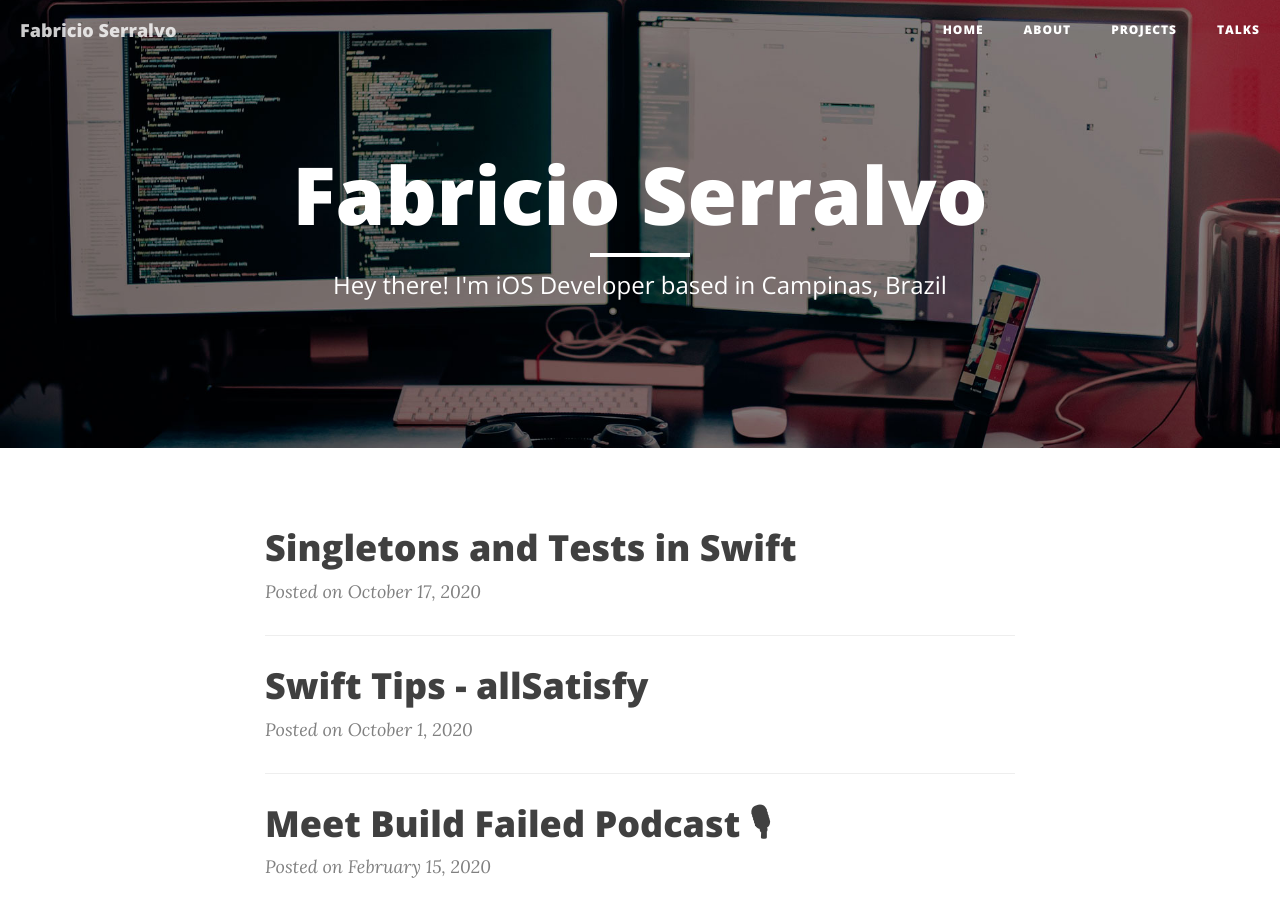
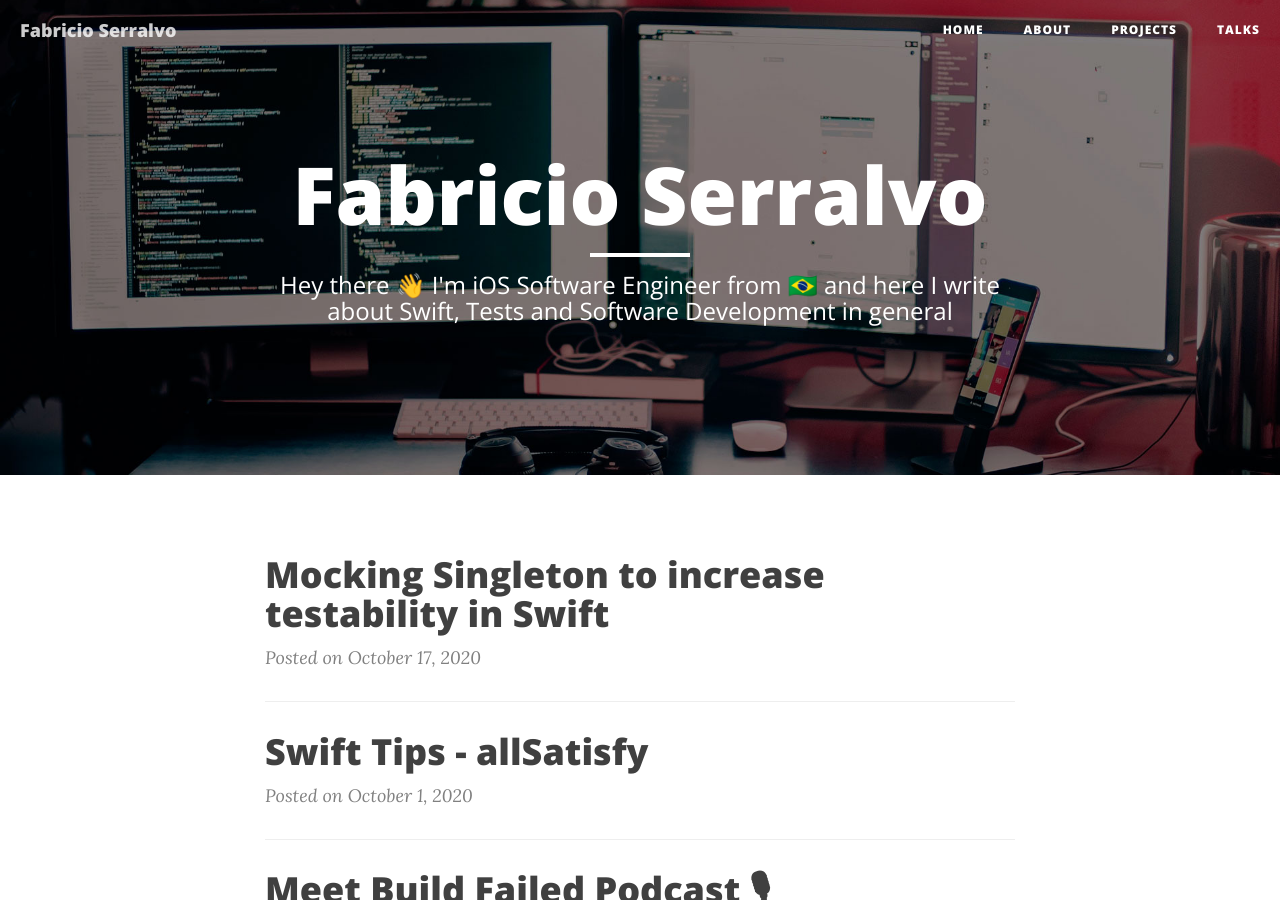
Before and after one commit to serralvo/serralvo.github.io, a Jekyll site: the page built from index.html, in a window 1280 px wide and 900 px high. Built offline with Jekyll 4.4.1, drawn with Linux system fonts in a browser that asks for light colours; nearby versions of some CDN libraries; the list of posts is cut into pages by our own code.

Commit message:
Updates posts, index and config

```diff
--- a/_config.yml
+++ b/_config.yml
@@ -3,7 +3,7 @@ title: Fabricio Serralvo
 header-img: img/home-bg.jpg
 email: fabricio.serralvo@gmail.com
 copyright_name: Fabricio Serralvo
-description: "iOS Developer based in Campinas, Brazil"
+description: "Hey there 👋 I'm iOS Software Engineer from 🇧🇷 and here I write about Swift, Tests and Software Development in general"
 baseurl: ""
 url: "http://serralvo.co"
 twitter_username: serralvo_
--- a/_posts/2020-10-01-swift-tips-all-satisfy.markdown
+++ b/_posts/2020-10-01-swift-tips-all-satisfy.markdown
@@ -4,9 +4,7 @@ title: Swift Tips - allSatisfy
 layout: post
 ---
 
-# Swift Tips: allSatisfy
-
-> Reading time: 3 minutes
+This article will take about 3 minutes to read.
 
 A few days ago, I faced the following issue: We have a method that should return if all items of an array have some specific characteristic, for example:
 
--- a/_posts/2020-10-17-singletons-and-tests-in-swift.markdown
+++ b/_posts/2020-10-17-mocking-singleton-to-increase-testability-in-swift.markdown
@@ -1,12 +1,10 @@
 ---
 published: true
-title: Singletons and Tests in Swift
+title: Mocking Singleton to increase testability in Swift
 layout: post
 ---
 
-# Singletons and Tests in Swift
-
-This article will take about 15 minutes to read.
+This article will take about 10 minutes to read.
 
 > This is my first post that is part of a series about Singletons and Tests in Swift. In this one, I'll show how to make parts of your system that use a Singleton being testable.
 
--- a/index.html
+++ b/index.html
@@ -1,6 +1,6 @@
 ---
 layout: page
-description: "Hey there! I'm iOS Developer based in Campinas, Brazil"
+description: "Hey there 👋 I'm iOS Software Engineer from 🇧🇷 and here I write about Swift, Tests and Software Development in general"
 ---
 
 {% for post in paginator.posts %}
--- a/projects.html
+++ b/projects.html
@@ -6,12 +6,9 @@ header-img: "img/projects.jpg"
 ---
 
 <article class="post-content">
-  <h3>Apps 📱</h3>
-    <ul>
-        <li>Futs</li>
-    </ul>
   <h3>Open Source 🛠</h3>
     <ul>
+        <li>XCTestMetrics</li>
         <li>TextFieldCounter</li>
     </ul>
 </article>
--- a/talks.html
+++ b/talks.html
@@ -18,7 +18,7 @@ header-img: "img/projects.jpg"
 <tbody>
   <tr>
     <td>Git Mini-course</td>
-    <td>18ª Integration Week</td>
+    <td>18th Integration Week</td>
     <td>2016/15</td>
     <td>PUC-Campinas</td>
     <td><a href="https://speakerdeck.com/serralvo/mini-curso-de-git" target="_blank">Keynote</a></td>
```
